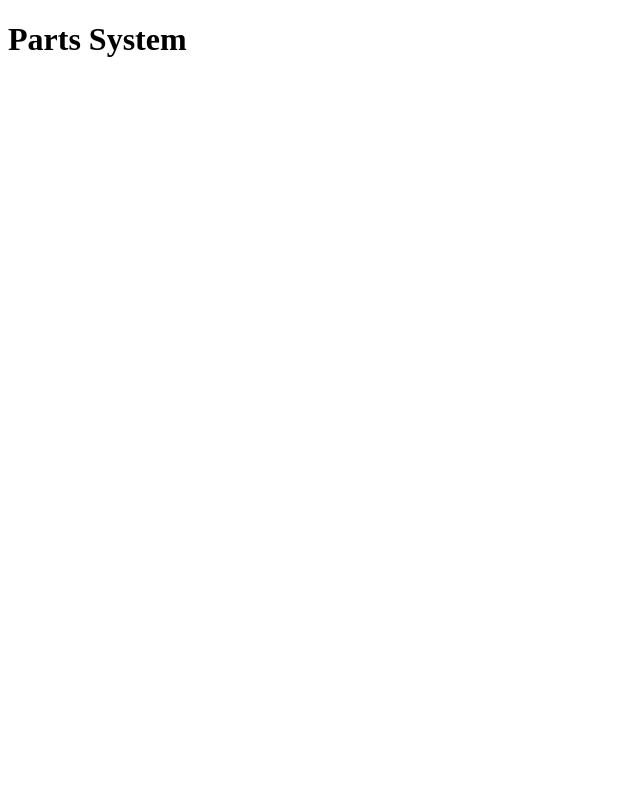
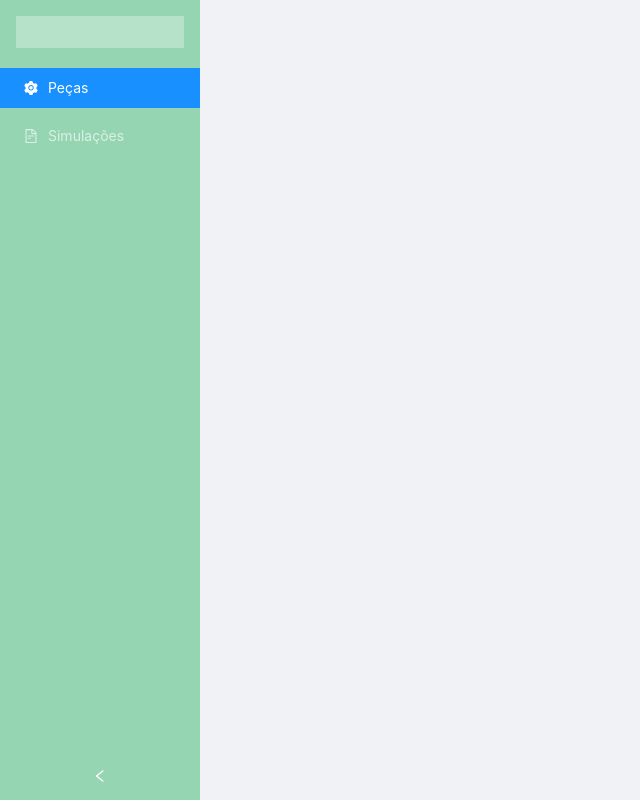
Before and after one commit to AlexSousaAlvess/desafio-rav, a React (Create React App) app in the folder frontend/: page / in a window 1280 px wide. Shown: the whole page, without its empty margins (0-640 px from the left). Built offline with nearby package versions, Linux system fonts and the light colour scheme.

Commit message:
create component sidebar

```diff
--- a/frontend/package.json
+++ b/frontend/package.json
@@ -3,11 +3,14 @@
   "version": "0.1.0",
   "private": true,
   "dependencies": {
+    "@ant-design/icons": "^4.2.2",
     "@testing-library/jest-dom": "^5.11.4",
     "@testing-library/react": "^11.1.0",
     "@testing-library/user-event": "^12.1.10",
+    "antd": "^4.7.3",
     "react": "^17.0.1",
     "react-dom": "^17.0.1",
+    "react-router-dom": "^5.2.0",
     "react-scripts": "4.0.0",
     "web-vitals": "^0.2.4"
   },
--- a/frontend/public/index.html
+++ b/frontend/public/index.html
@@ -3,7 +3,11 @@
   <head>
     <meta charset="utf-8" />
     <meta name="viewport" content="width=device-width, initial-scale=1" />
-    <title>React App</title>
+    <link
+      href="https://fonts.googleapis.com/css2?family=Roboto:wght@400;500;700&display=swap"
+      rel="stylesheet"
+    />
+    <title>Part System</title>
   </head>
   <body>
     <noscript>You need to enable JavaScript to run this app.</noscript>
--- a/frontend/src/App.js
+++ b/frontend/src/App.js
@@ -1,11 +1,11 @@
 import React from "react";
 
+import "./styles/global.css";
+
+import Routes from "./routes";
+
 function App() {
-  return (
-    <div className="App">
-      <h1>Parts System</h1>
-    </div>
-  );
+  return <Routes />;
 }
 
 export default App;
--- /dev/null
+++ b/frontend/src/components/Sidebar/index.jsx
@@ -0,0 +1,34 @@
+import React from "react";
+
+import { Link } from "react-router-dom";
+
+import "antd/dist/antd.css";
+import "./styles.css";
+
+import { Layout, Menu } from "antd";
+
+import { SettingFilled, FileTextOutlined } from "@ant-design/icons";
+
+const { Sider } = Layout;
+
+const Sidebar = () => {
+  return (
+    <>
+      <Layout style={{ minHeight: "100vh" }}>
+        <Sider collapsible>
+          <div className="logo" />
+          <Menu theme="dark" defaultSelectedKeys={["1"]} mode="inline">
+            <Menu.Item key="1" icon={<SettingFilled />}>
+              <Link to="/">Peças</Link>
+            </Menu.Item>
+            <Menu.Item key="2" icon={<FileTextOutlined />}>
+              <Link to="/simulations">Simulações</Link>
+            </Menu.Item>
+          </Menu>
+        </Sider>
+      </Layout>
+    </>
+  );
+};
+
+export default Sidebar;
--- /dev/null
+++ b/frontend/src/components/Sidebar/styles.css
@@ -0,0 +1,30 @@
+.ant-layout-sider {
+  color: #fff;
+  line-height: 100vh;
+  background: #95d5b2;
+}
+
+.logo {
+  height: 32px;
+  margin: 16px;
+  background: rgba(255, 255, 255, 0.3);
+}
+
+.ant-menu.ant-menu-dark.ant-menu-root.ant-menu-inline {
+  background: #95d5b2;
+}
+
+.ant-menu.ant-menu-dark.ant-menu-inline-collapsed.ant-menu-root.ant-menu-vertical {
+  background: #95d5b2;
+}
+
+.ant-layout-sider-trigger {
+  background: #95d5b2;
+}
+
+.site-layout .site-layout-background {
+  background: #fff;
+}
+[data-theme="dark"] .site-layout .site-layout-background {
+  background: #141414;
+}
--- /dev/null
+++ b/frontend/src/pages/Parts.jsx
@@ -0,0 +1,13 @@
+import React from "react";
+
+import Sidebar from "../components/Sidebar";
+
+const Part = () => {
+  return (
+    <div className="container">
+      <Sidebar />
+    </div>
+  );
+};
+
+export default Part;
--- /dev/null
+++ b/frontend/src/pages/Simulations.jsx
@@ -0,0 +1,13 @@
+import React from "react";
+
+import Sidebar from "../components/Sidebar";
+
+const Simulation = () => {
+  return (
+    <div>
+      <Sidebar />
+    </div>
+  );
+};
+
+export default Simulation;
--- /dev/null
+++ b/frontend/src/routes.jsx
@@ -0,0 +1,19 @@
+import React from "react";
+
+import { BrowserRouter, Switch, Route } from "react-router-dom";
+
+import Parts from "./pages/Parts";
+import Simulations from "./pages/Simulations";
+
+function Routes() {
+  return (
+    <BrowserRouter>
+      <Switch>
+        <Route path="/" exact component={Parts} />
+        <Route path="/simulations" component={Simulations} />
+      </Switch>
+    </BrowserRouter>
+  );
+}
+
+export default Routes;
--- /dev/null
+++ b/frontend/src/styles/global.css
@@ -0,0 +1,17 @@
+* {
+  margin: 0;
+  padding: 0;
+  box-sizing: border-box;
+}
+
+body {
+  background: #caf0f8;
+  color: #00b4d8;
+}
+
+body,
+input,
+button,
+textarea {
+  font: 400 18px Roboto, sans-serif;
+}
```
Also changed, not shown: 1 other file (tests, documents, lock files or other folders).
